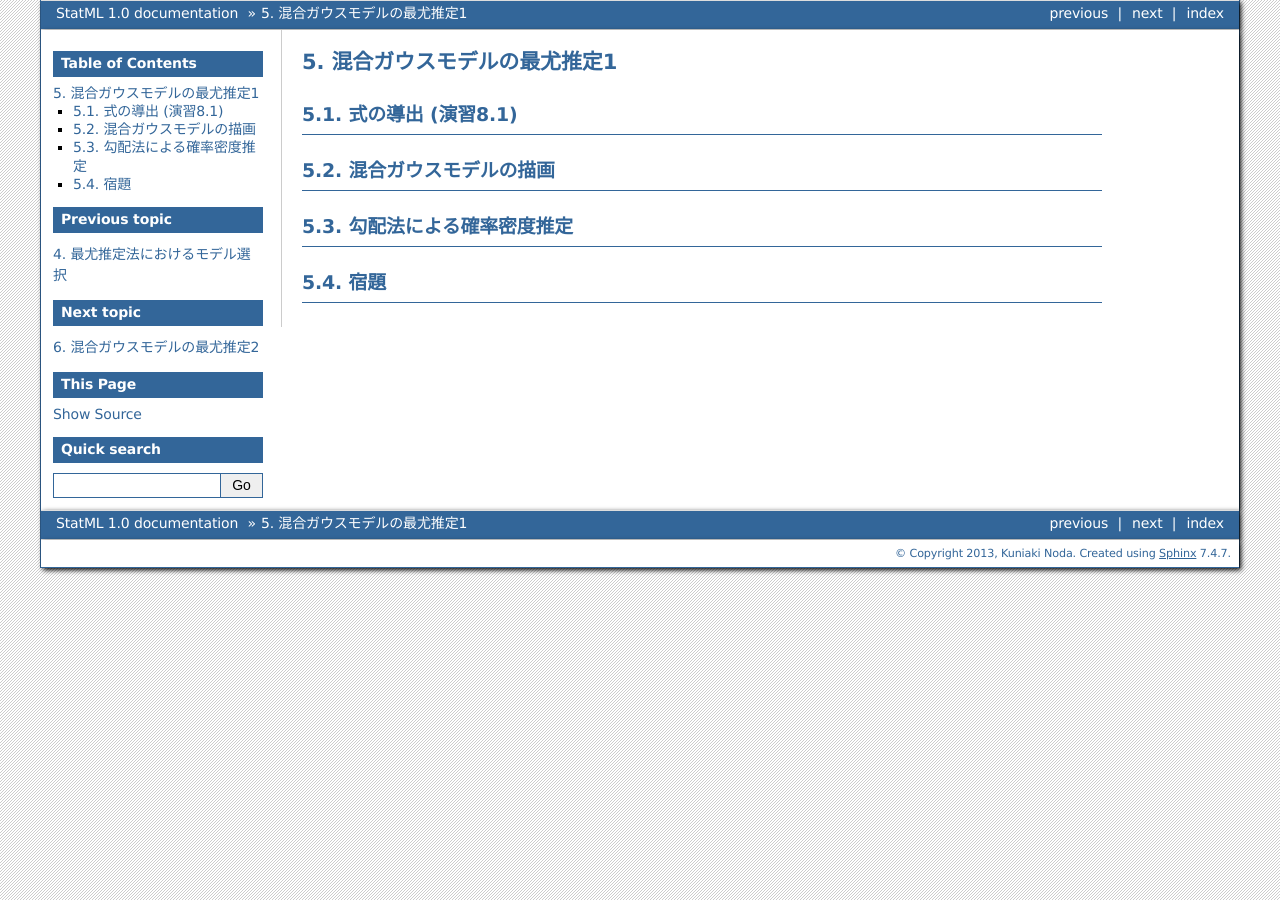
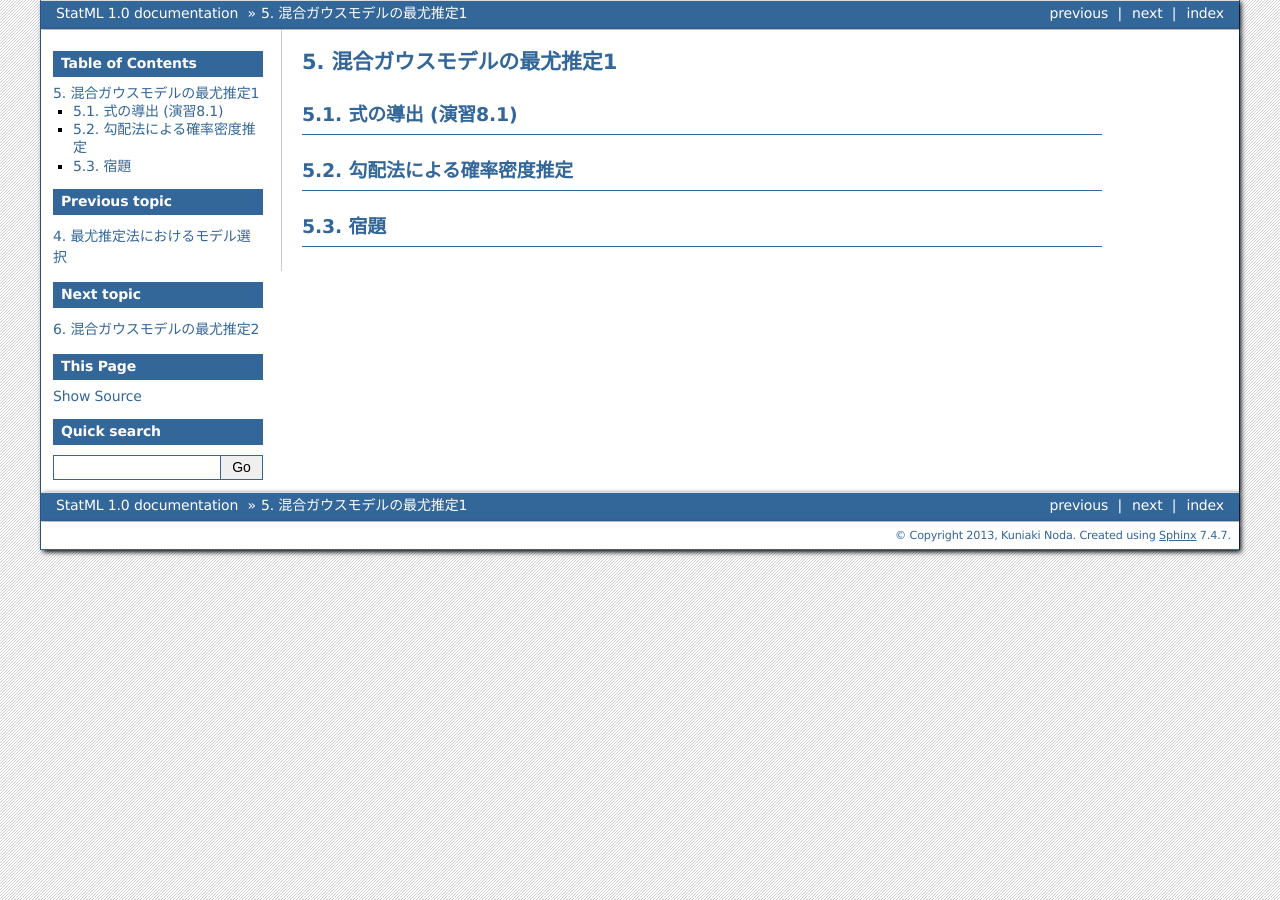
Before and after one commit to knoda/StatML, a Sphinx documentation site: the page built from source/exercise/1-5_ex.rst, in a window 1280 px wide. Built offline with Sphinx 7.4.7, drawn with Linux system fonts in a browser that asks for light colours.

Commit message:
change file encoding

```diff
--- a/source/exercise/1-2_ex.rst
+++ b/source/exercise/1-2_ex.rst
@@ -68,7 +68,7 @@
 
 .. literalinclude:: py/02/ex_file_io.py
 
-2次元正規分布の作図 (演習2.2)
+2次元正規分布の描画 (演習2.2)
 =============================
 
 :download:`ex_gaussian_2d.py <./py/02/ex_gaussian_2d.py>`
--- a/source/exercise/1-3_ex.rst
+++ b/source/exercise/1-3_ex.rst
@@ -7,13 +7,13 @@
 
 **1次元バージョン**
 
-:download:`ex_mle_1d.py <./py/03/ex_mle_1d.py>`_
+:download:`ex_mle_1d.py <./py/03/ex_mle_1d.py>`
 
 .. literalinclude:: py/03/ex_mle_1d.py
 
 **2次元バージョン**
 
-:download:`ex_mle_2d.py <./py/03/ex_mle_2d.py>`_
+:download:`ex_mle_2d.py <./py/03/ex_mle_2d.py>`
 
 .. literalinclude:: py/03/ex_mle_2d.py
 
--- a/source/exercise/1-5_ex.rst
+++ b/source/exercise/1-5_ex.rst
@@ -6,10 +6,6 @@
 ==================
 
 
-混合ガウスモデルの描画
-======================
-
-
 勾配法による確率密度推定
 ========================
 
```
Also changed, not shown: 2 other files.
